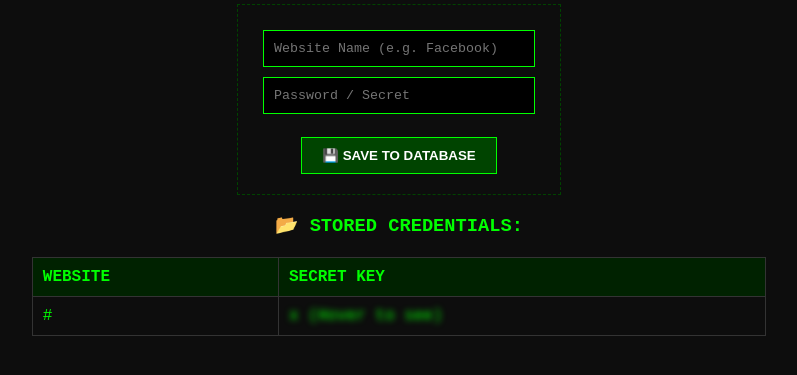
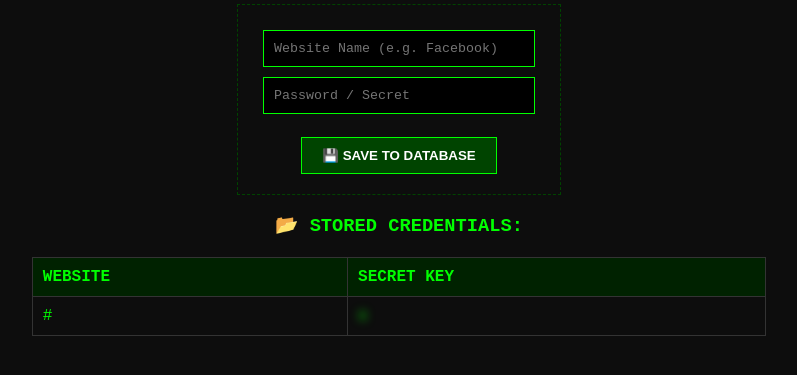
Before and after one commit to samir07niu/Cyber-Sentry-Hub, a Flask app: page /vault in a window 1280 px wide. Shown: the part 107-482 px from the top of the page, without its empty margins (241-1038 px from the left). Run offline with Flask 3, Linux system fonts and the light colour scheme; the visitor is signed in with stand-in values (Sample User, id 1); tables that the repository leaves empty hold one stand-in row (values such as "Sample post").

Commit message:
vault.html

```diff
--- a/templates/vault.html
+++ b/templates/vault.html
@@ -17,11 +17,16 @@
         table { margin: auto; border-collapse: collapse; width: 60%; margin-top: 20px; }
         td, th { border: 1px solid #333; padding: 10px; text-align: left; }
         th { background-color: #002200; }
+
+        /* Password Blur Effect */
+        .secret-blur { filter: blur(5px); transition: 0.3s; cursor: pointer; }
+        .secret-blur:hover { filter: blur(0px); }
+
         .back-btn { position: absolute; top: 20px; left: 20px; text-decoration: none; color: gray; }
     </style>
 </head>
 <body>
-    <a href="/" class="back-btn">⬅ Back to Dashboard</a>
+    <a href="/dashboard" class="back-btn">⬅ Back to Dashboard</a>
     <h1>🔐 PASSWORD VAULT</h1>
 
     <div style="border: 1px dashed #004400; padding: 20px; display: inline-block;">
@@ -41,9 +46,10 @@
         {% for row in secrets %}
         <tr>
             <td>{{ row[0] }}</td>
-            <td style="filter: blur(3px);">{{ row[1] }} (Hover to see)</td>
+            <td class="secret-blur">{{ row[1] }}</td>
         </tr>
         {% endfor %}
     </table>
 </body>
+
 </html>
```
